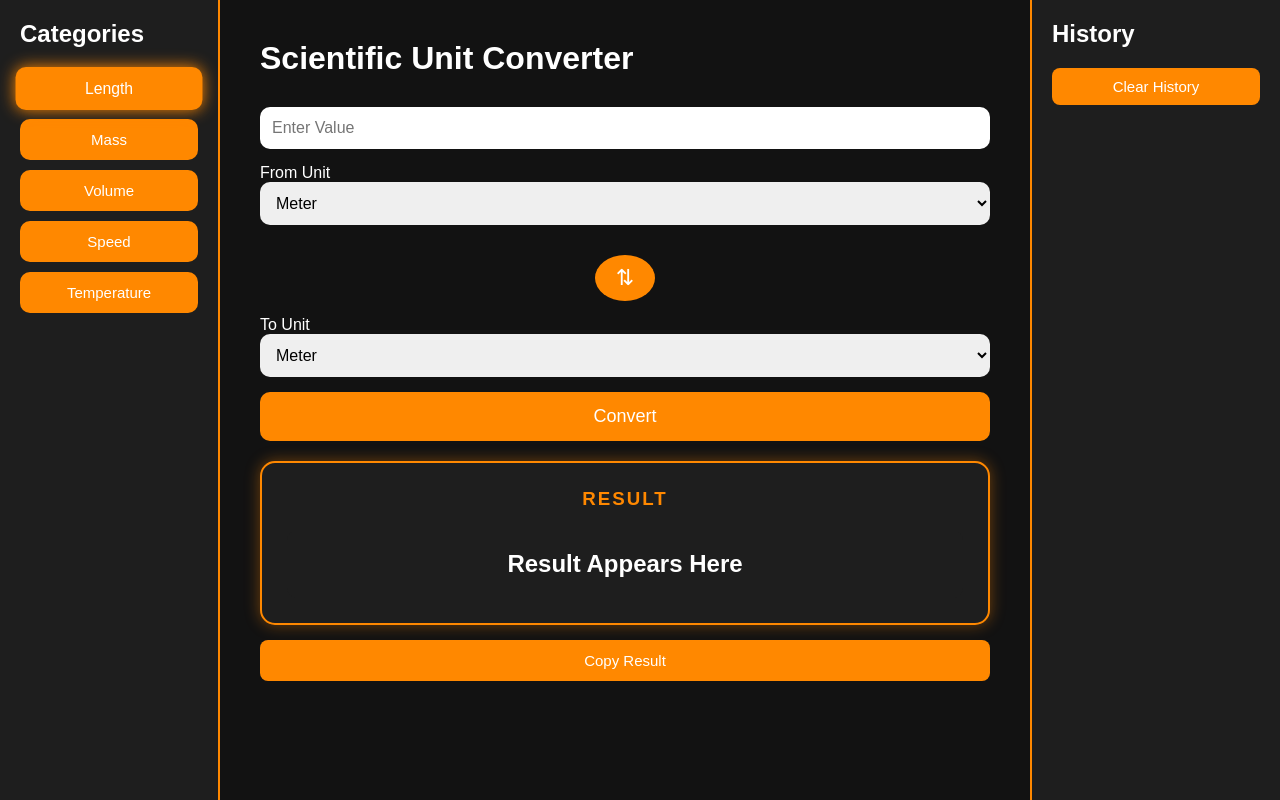
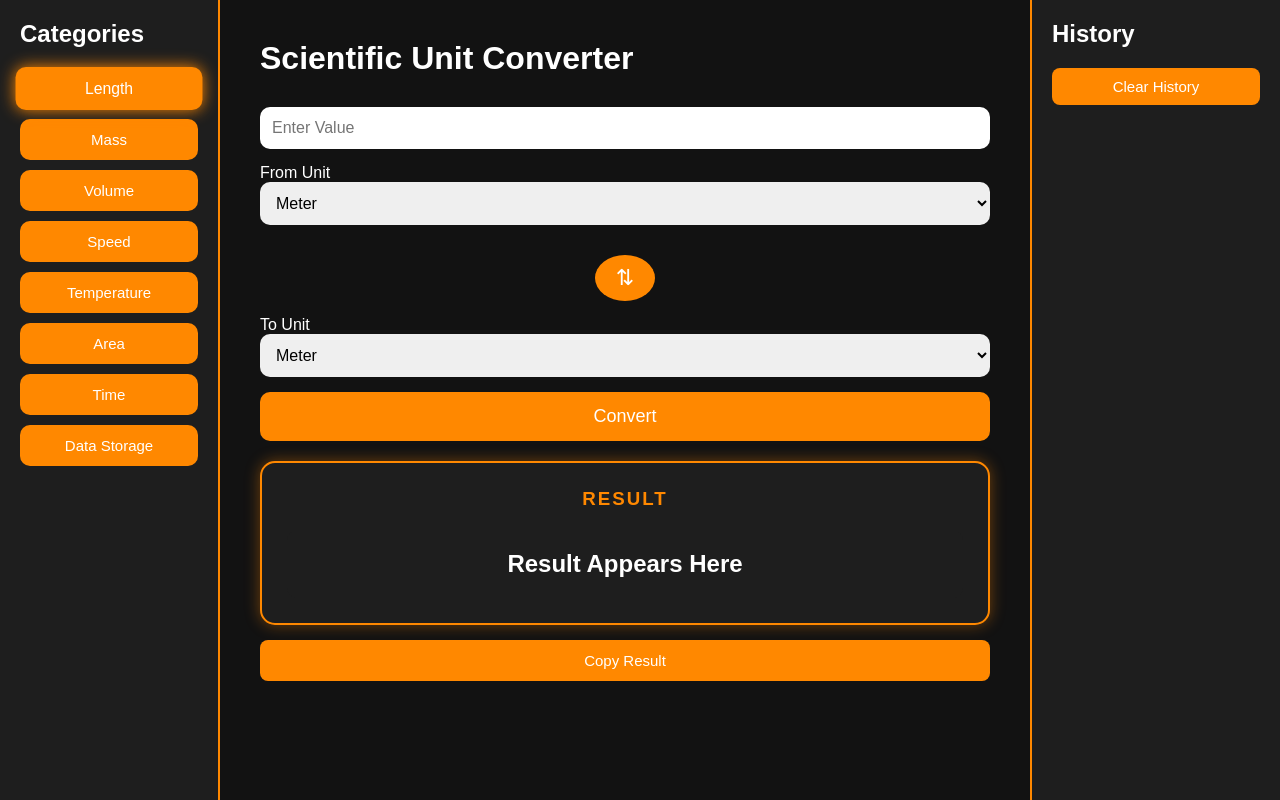
Before and after one commit to caffineblud/Scientific-Unit-Converter, a Flask app: page / in a window 1280 px wide. Run offline with Flask 3, Linux system fonts and the light colour scheme.

Commit message:
V2.9 Add Area Time and Data Storage conversions

```diff
--- a/converter.py
+++ b/converter.py
@@ -39,6 +39,30 @@ UNITS = {
         "Fahrenheit": 1,
         "Kelvin": 1
     },
+
+    "Area": {
+        "Square Meter": 1,
+        "Square Kilometer": 1000000,
+        "Square Foot": 0.092903,
+        "Square Inch": 0.00064516,
+        "Acre": 4046.86
+    },
+
+    "Time": {
+        "Second": 1,
+        "Minute": 60,
+        "Hour": 3600,
+        "Day": 86400
+    },
+
+    "Data Storage": {
+        "Byte": 1,
+        "Kilobyte": 1024,
+        "Megabyte": 1024**2,
+        "Gigabyte": 1024**3,
+        "Terabyte": 1024**4
+    },
+
 }
 
 
--- a/static/script.js
+++ b/static/script.js
@@ -40,6 +40,29 @@ const units = {
     "Celsius",
     "Fahrenheit",
     "Kelvin"
+    ],
+
+    Area: [
+    "Square Meter",
+    "Square Kilometer",
+    "Square Foot",
+    "Square Inch",
+    "Acre"
+    ],
+
+    Time: [
+    "Second",
+    "Minute",
+    "Hour",
+    "Day"
+    ],
+
+"   Data Storage": [
+    "Byte",
+    "Kilobyte",
+    "Megabyte",
+    "Gigabyte",
+    "Terabyte"
     ]
 };
 
--- a/templates/index.html
+++ b/templates/index.html
@@ -37,6 +37,17 @@
 
             <button class="category-btn" data-category="Temperature">
                 Temperature
+            </button>
+            <button class="category-btn" data-category="Area">
+                Area
+            </button>
+
+            <button class="category-btn" data-category="Time">
+                Time
+            </button>
+
+            <button class="category-btn" data-category="Data Storage">
+                Data Storage
             </button>
 
         </div>
```
Also changed, not shown: README.md, 1 other file.
